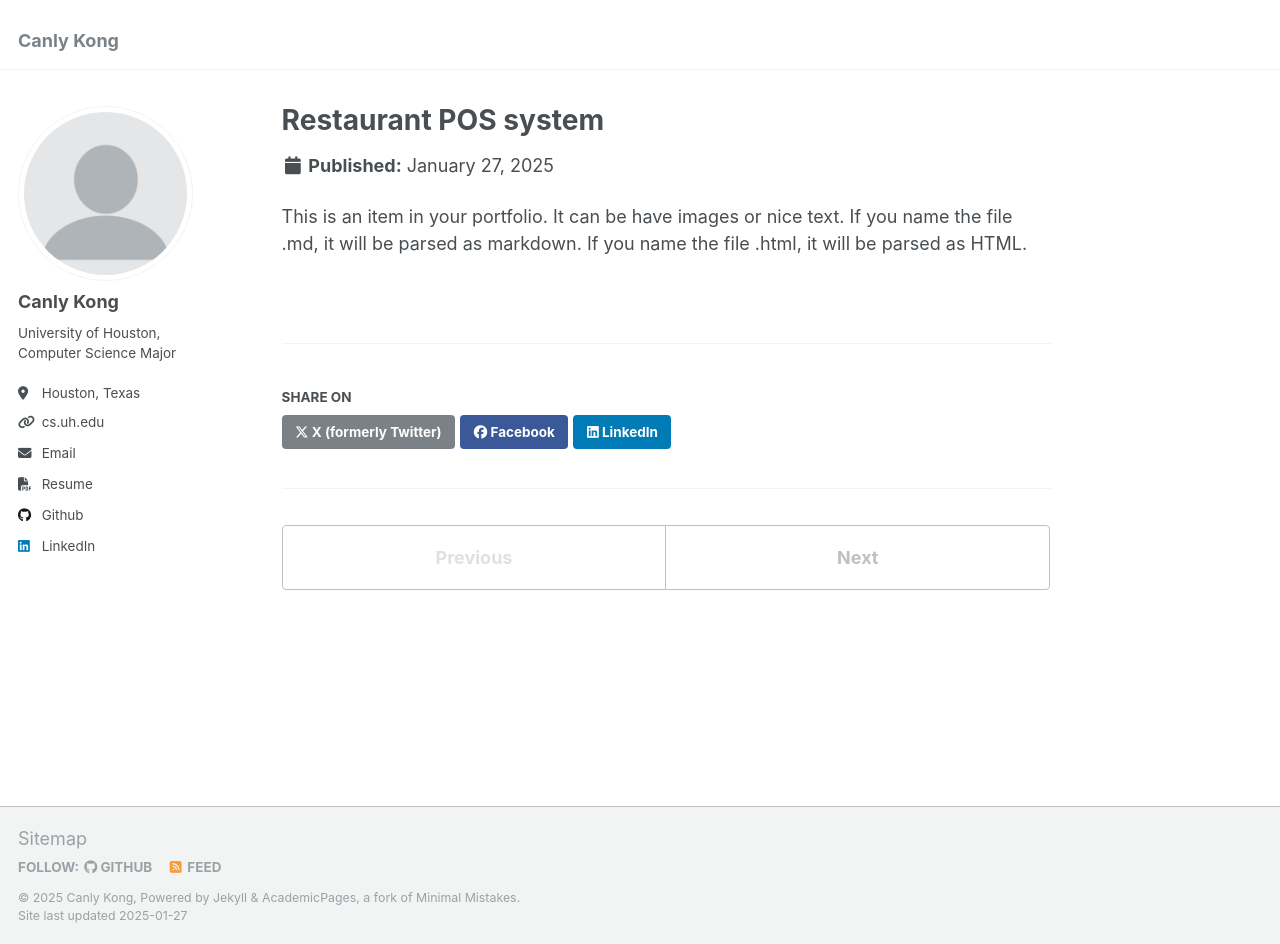
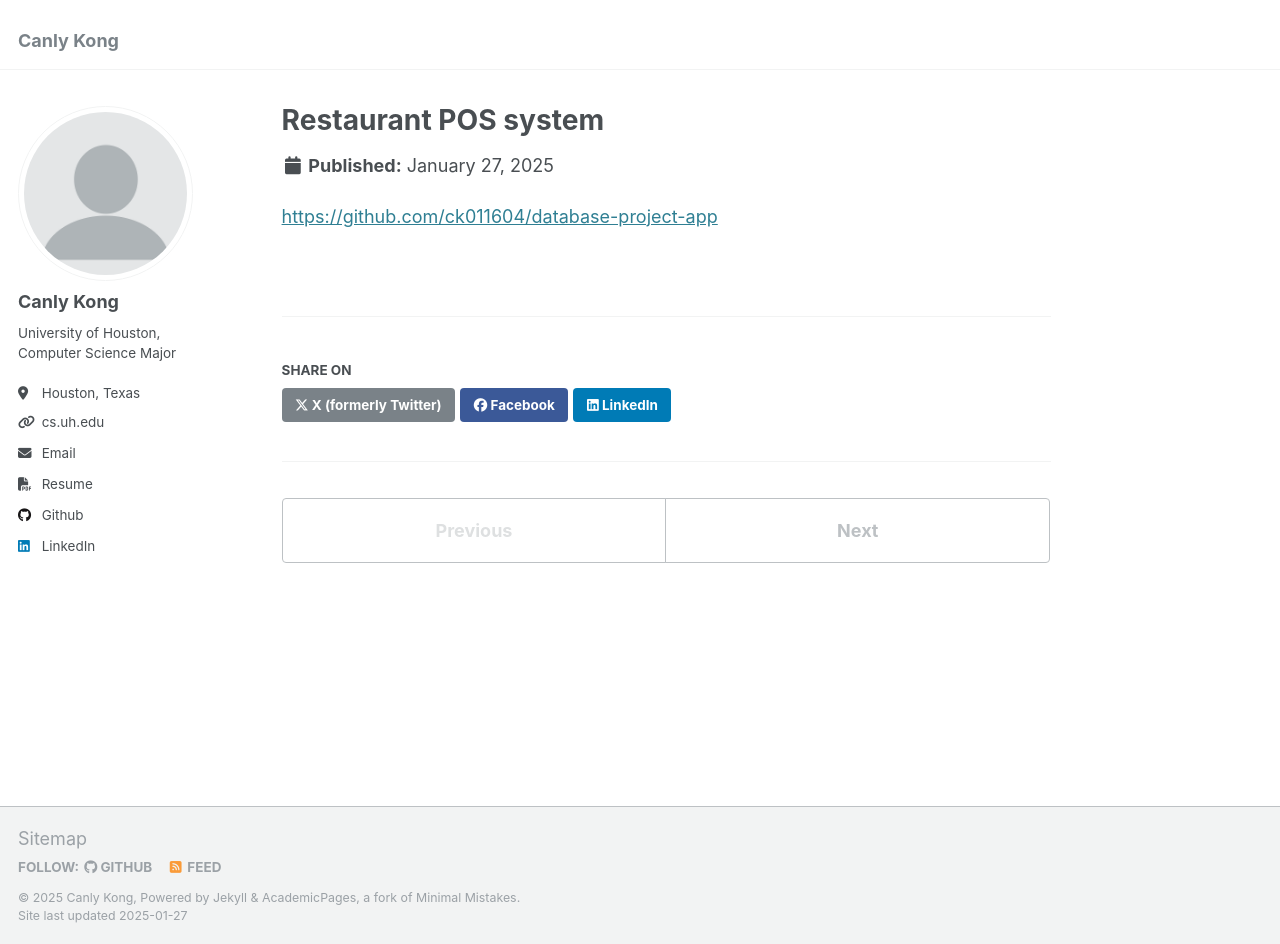
Before and after one commit to ck011604/ck011604.github.io, a Jekyll site: the page built from _portfolio/portfolio-1.md, in a window 1280 px wide and 944 px high. Built offline with Jekyll 4.4.1, drawn with Linux system fonts in a browser that asks for light colours.

Commit message:
Update portfolio-1.md

```diff
--- a/_portfolio/portfolio-1.md
+++ b/_portfolio/portfolio-1.md
@@ -4,4 +4,4 @@ excerpt: "Database Project using React, NodeJS, HTML, and CSS<br/><img src='/ima
 collection: portfolio
 ---
 
-This is an item in your portfolio. It can be have images or nice text. If you name the file .md, it will be parsed as markdown. If you name the file .html, it will be parsed as HTML.
+<a rel="https://github.com/ck011604/database-project-app">https://github.com/ck011604/database-project-app</a>
```
